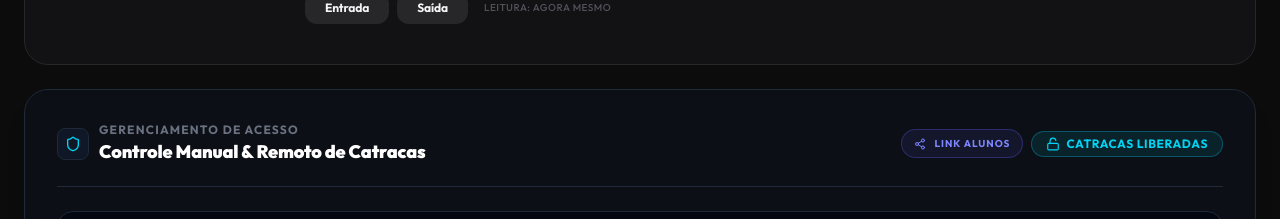
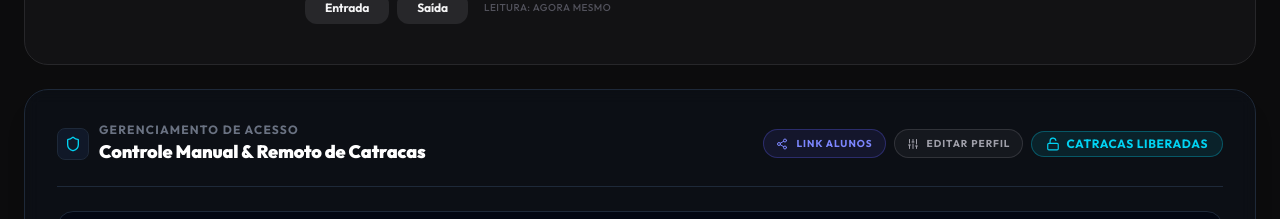
Before and after one commit to WanderSarmento/GymFlow2.0, a React (Vite) app: page / in a window 1280 px wide. Shown: the part 960-1179 px from the top of the page. Built offline with nearby package versions, Linux system fonts and the light colour scheme; no server answers.

Commit message:
feat: add customize modal trigger to control panel
Introduced the "Editar Perfil" button to the ReceptionControlPanel to allow gyms to modify their profile settings directly from the dashboard.

```diff
--- a/src/App.tsx
+++ b/src/App.tsx
@@ -444,6 +444,7 @@ export default function App() {
               onAction={handleTurnstileAction}
               onUpdateCapacity={handleUpdateCapacity}
               onOpenShareModal={() => setIsShareModalOpen(true)}
+              onOpenCustomizeModal={() => setIsCustomizeModalOpen(true)}
             />
 
             {/* Announcements manager */}
--- a/src/components/GymSwitcher.tsx
+++ b/src/components/GymSwitcher.tsx
@@ -93,12 +93,13 @@ export const GymSwitcher: React.FC<GymSwitcherProps> = ({
 
           <div className="px-3 py-2 border-b border-zinc-800/80 mb-1.5">
             <span className="text-[10px] font-bold tracking-widest text-zinc-500 uppercase">
-              ACADEMIAS ({gyms.length})
+              {isAdminMode ? 'ACADEMIA ATUAL' : `ACADEMIAS (${gyms.length})`}
             </span>
           </div>
 
-          {/* List of Gyms */}
-          <div className="max-h-60 overflow-y-auto space-y-1 pr-1 custom-scrollbar">
+          {/* List of Gyms - Only visible if not in reception/admin mode */}
+          {!isAdminMode && (
+            <div className="max-h-60 overflow-y-auto space-y-1 pr-1 custom-scrollbar border-b border-zinc-800/80 pb-2 mb-2">
               {gyms.map((g) => {
                 const isSelected = g.id === currentGym.id;
 
@@ -136,9 +137,11 @@ export const GymSwitcher: React.FC<GymSwitcherProps> = ({
                 );
               })}
             </div>
+          )}
 
           {/* SaaS Actions inside dropdown */}
-          <div className="mt-2 pt-2 border-t border-zinc-800/80 space-y-1">
+          <div className="space-y-1">
+            {!isAdminMode && (
               <button
                 id="dropdown-open-register-btn"
                 type="button"
@@ -151,6 +154,7 @@ export const GymSwitcher: React.FC<GymSwitcherProps> = ({
                 <Plus className="w-3.5 h-3.5" />
                 <span>Nova Academia</span>
               </button>
+            )}
 
             <button
               id="dropdown-open-share-btn"
--- a/src/components/ReceptionControlPanel.tsx
+++ b/src/components/ReceptionControlPanel.tsx
@@ -24,13 +24,15 @@ interface ReceptionControlPanelProps {
   onAction: (action: string, value?: any, notes?: string) => Promise<any>;
   onUpdateCapacity: (capacity: number) => Promise<any>;
   onOpenShareModal: () => void;
+  onOpenCustomizeModal: () => void;
 }
 
 export const ReceptionControlPanel: React.FC<ReceptionControlPanelProps> = ({
   occupancy,
   onAction,
   onUpdateCapacity,
-  onOpenShareModal
+  onOpenShareModal,
+  onOpenCustomizeModal
 }) => {
   const [guestName, setGuestName] = useState('');
   const [guestReason, setGuestReason] = useState('Aula Experimental');
@@ -116,6 +118,16 @@ export const ReceptionControlPanel: React.FC<ReceptionControlPanelProps> = ({
             >
               <Share2 className="w-3 h-3" />
               <span>Link Alunos</span>
+            </button>
+
+            <button
+              id="reception-edit-profile-btn"
+              type="button"
+              onClick={onOpenCustomizeModal}
+              className="flex items-center gap-2 px-3 py-1.5 rounded-full bg-zinc-500/10 text-zinc-400 border border-zinc-500/30 text-[10px] font-bold uppercase tracking-widest hover:bg-zinc-500/20 transition-colors cursor-pointer"
+            >
+              <Sliders className="w-3 h-3" />
+              <span>Editar Perfil</span>
             </button>
 
             <span className={`inline-flex items-center gap-1.5 rounded-full px-3.5 py-1 text-xs font-bold uppercase tracking-wider border ${
```
Lines whose indentation alone changed are shown as unchanged.
